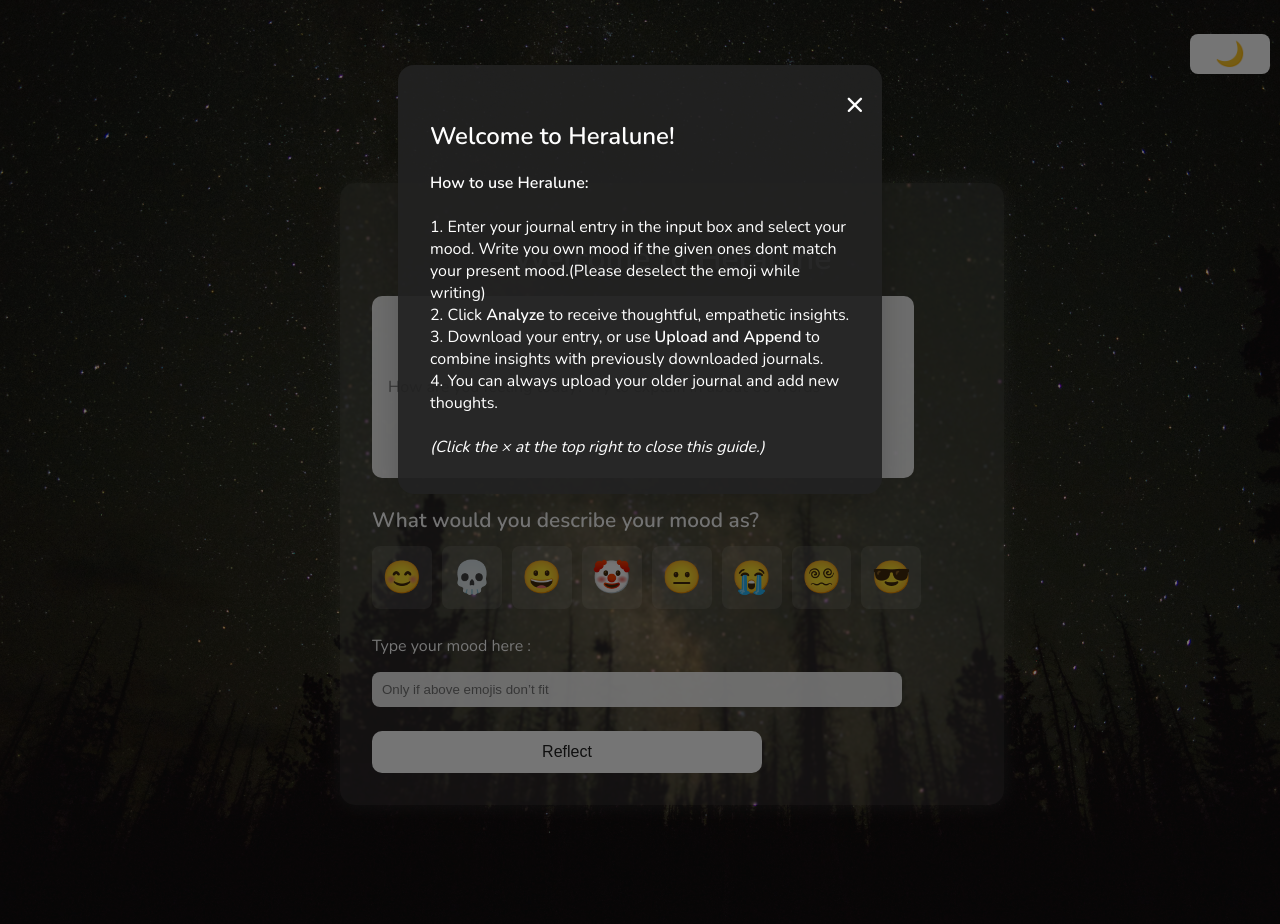
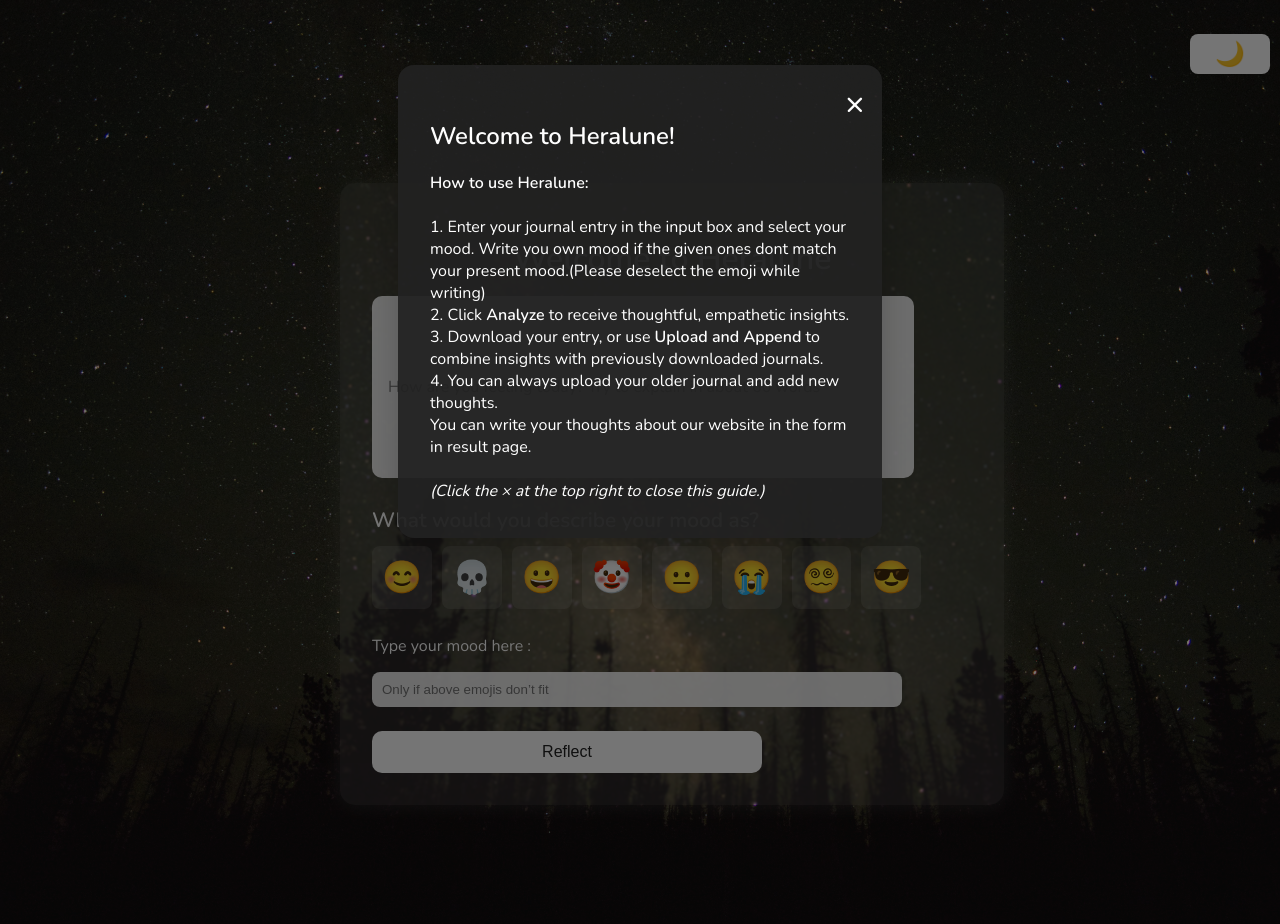
Before and after one commit to Sreethan1611/Heralune01, a Flask app: page / in a window 1280 px wide. Run offline with Flask 3, Linux system fonts and the light colour scheme.

Commit message:
Feedback form link added

```diff
--- a/Heralune/templates/index.html
+++ b/Heralune/templates/index.html
@@ -272,7 +272,9 @@
     1. Enter your journal entry in the input box and select your mood. Write you own mood if the given ones dont match your present mood.(Please deselect the emoji while writing)<br>
     2. Click <b>Analyze</b> to receive thoughtful, empathetic insights.<br>
     3. Download your entry, or use <b>Upload and Append</b> to combine insights with previously downloaded journals.<br>
-    4. You can always upload your older journal and add new thoughts.<br><br>
+    4. You can always upload your older journal and add new thoughts.<br>
+    You can write your thoughts about our website in the form in result page.
+    <br><br>
     <em>(Click the × at the top right to close this guide.)</em>
   </p>
   </div>
--- a/Heralune/templates/result.html
+++ b/Heralune/templates/result.html
@@ -81,6 +81,7 @@
         <input type="hidden" name="journal_text" value="{{ journal_box }}">
         <input type="hidden" name="insight" value="{{ result }}">
         <button type="submit">Upload and Append</button>
+        <a href="https://forms.gle/HVEMN13pqqRkh5sA7" style="margin-top: 0.5rem;">Feedback Form</a>
     </form>
   </div>
 </body>
```
